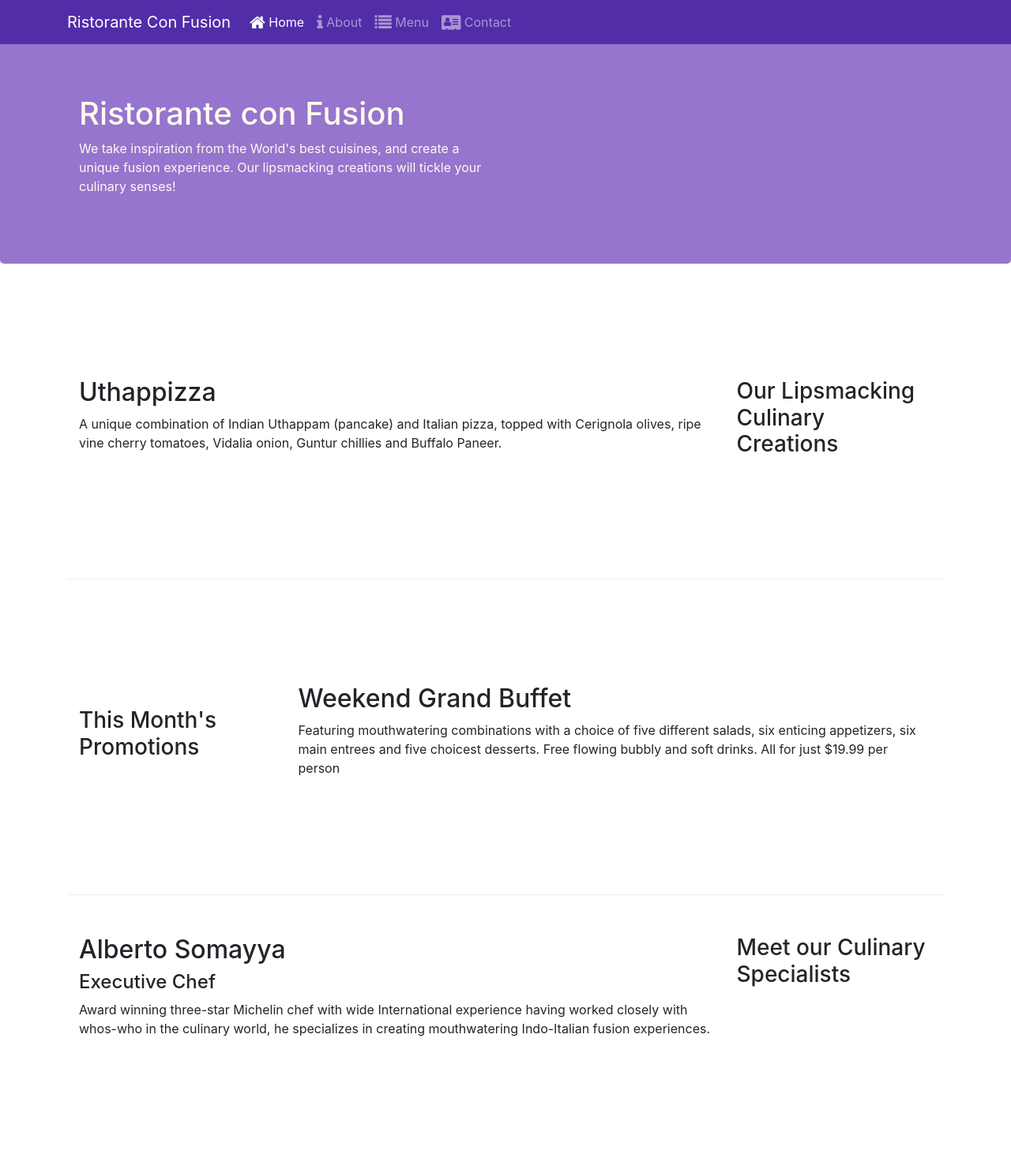
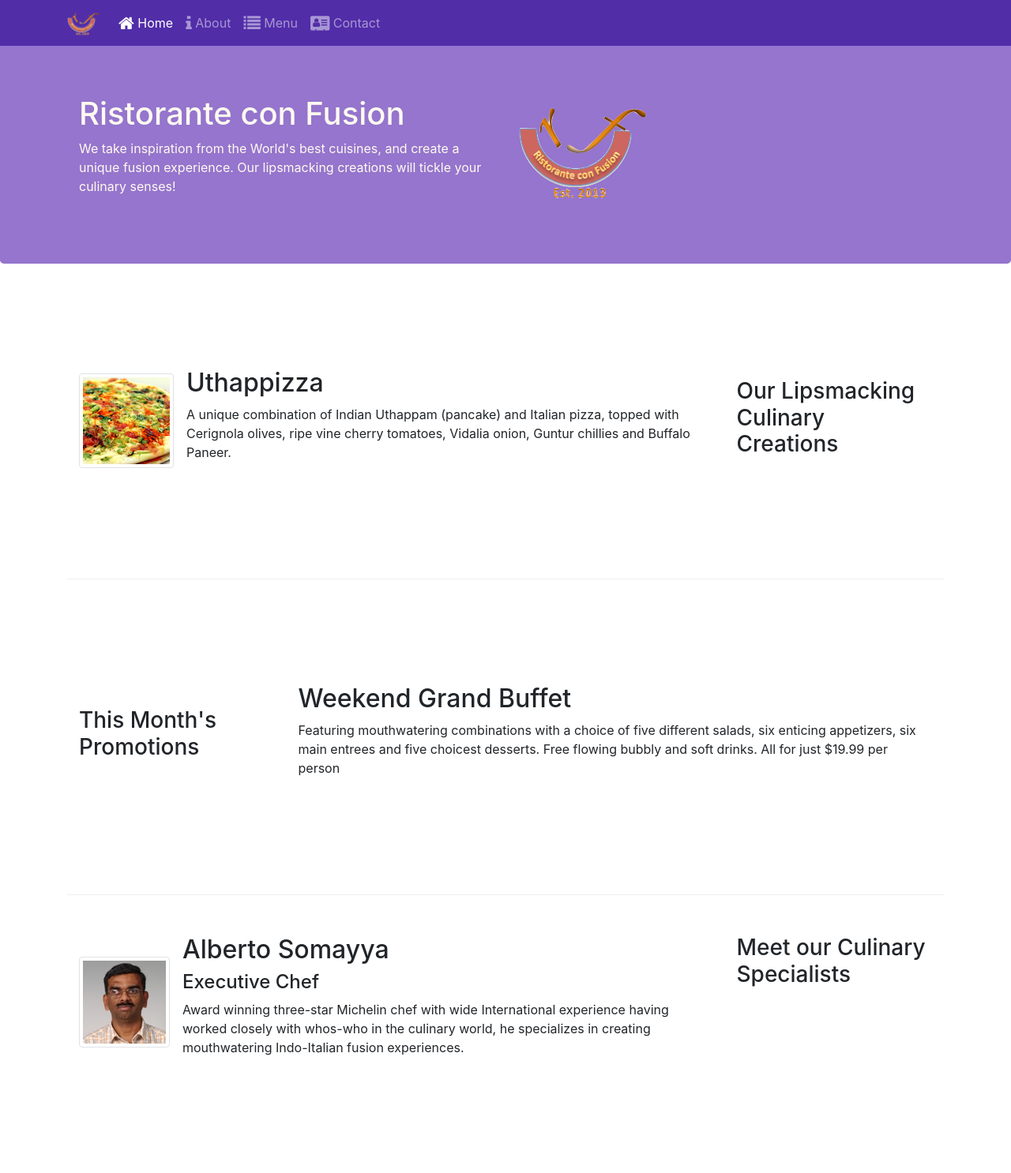
Before and after one commit to djdadz28/Coursera_Full_Stack, a website: page index.html in a window 1280 px wide. Shown: the top 1486 px of the page at 79% size. Drawn offline with nearby package versions, Linux system fonts and the light colour scheme.

Commit message:
Images and Media

```diff
--- a/index.html
+++ b/index.html
@@ -22,7 +22,7 @@
             <button class="navbar-toggler" type="button" data-toggle="collapse" data-target="#Navbar">
                 <span class="navbar-toggler-icon"></span>
             </button>
-            <a class="navbar-brand" href="#">Ristorante Con Fusion</a>
+            <a class="navbar-brand" href="#"><img src="./img/logo.png" height="30" width="41" alt="Site Logo"></a>
             <div class="collapse navbar-collapse" id="Navbar">
                 <ul class="navbar-nav mr-auto">
                     <li class="nav-item active"><a class="nav-link" href="#"><span class="fa fa-home fa-lg"></span> Home</a></li>
@@ -42,7 +42,8 @@
                     <h1>Ristorante con Fusion</h1>
                     <p>We take inspiration from the World's best cuisines, and create a unique fusion experience. Our lipsmacking creations will tickle your culinary senses!</p>
                 </div>
-                <div class="col-12 col-sm">
+                <div class="col-12 col-sm align-self-center">
+                    <img src="./img/logo.png" class="img-fluid" alt="Site Logo">
                 </div>
             </div>
         </div>
@@ -54,8 +55,13 @@
                 <h3>Our Lipsmacking Culinary Creations</h3>
             </div>
             <div class="col col-sm order-sm-first col-md">
-                <h2>Uthappizza</h2>
-                <p class="d-none d-sm-block">A unique combination of Indian Uthappam (pancake) and Italian pizza, topped with Cerignola olives, ripe vine cherry tomatoes, Vidalia onion, Guntur chillies and Buffalo Paneer.</p>
+                <div class="media">
+                    <img src="./img/uthappizza.png" class="d-flex mr-3 img-thumbnail align-self-center" alt="uthappizza">
+                    <div class="media-body">
+                        <h2 class="mt-0">Uthappizza</h2>
+                        <p class="d-none d-sm-block">A unique combination of Indian Uthappam (pancake) and Italian pizza, topped with Cerignola olives, ripe vine cherry tomatoes, Vidalia onion, Guntur chillies and Buffalo Paneer.</p>
+                    </div>
+                </div>
             </div>
         </div>
 
@@ -75,9 +81,14 @@
                 <h3>Meet our Culinary Specialists</h3>
             </div>
             <div class="col col-sm order-sm-first col-md">
-                <h2>Alberto Somayya</h2>
-                <h4>Executive Chef</h4>
-                <p class="d-none d-sm-block">Award winning three-star Michelin chef with wide International experience having worked closely with whos-who in the culinary world, he specializes in creating mouthwatering Indo-Italian fusion experiences. </p>
+                <div class="media">
+                    <img src="./img/alberto.png" class="d-flex mr-3 img-thumbnail align-self-center" alt="alberto">
+                    <div class="media-body">
+                        <h2>Alberto Somayya</h2>
+                        <h4>Executive Chef</h4>
+                        <p class="d-none d-sm-block">Award winning three-star Michelin chef with wide International experience having worked closely with whos-who in the culinary world, he specializes in creating mouthwatering Indo-Italian fusion experiences. </p>
+                    </div>
+                </div>
             </div>
         </div>
     </div>
```
Also changed, not shown: aboutus.html (+3 -2 lines), contactus.html (+3 -2 lines), img/alberto.png (added), img/buffet.png (added), img/logo.png (added), img/uthappizza.png (added), 1 other file.
